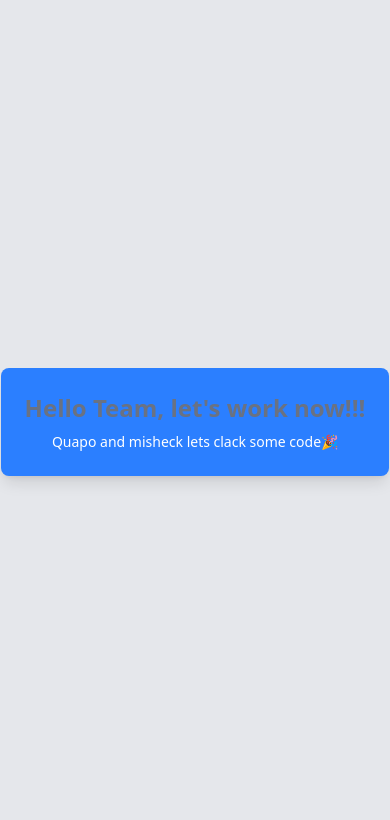
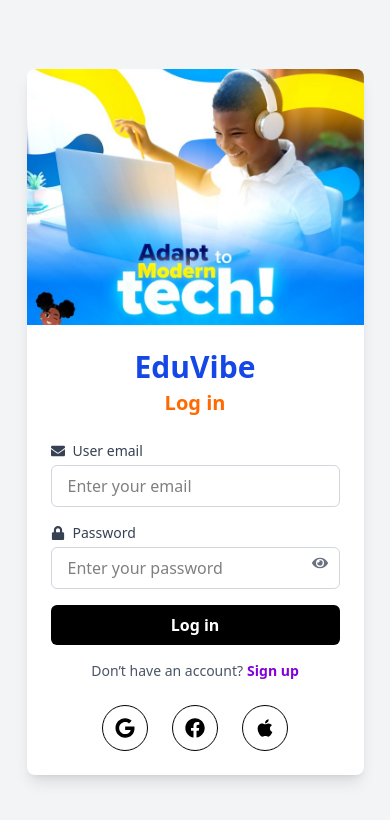
Before and after one commit to lusungu-skillset/EduVibe, a React (Vite) app in the folder eduvibe/: page / in a window 390 px wide. Shown: the top 820 px of the page. Built offline with nearby package versions, Linux system fonts and the light colour scheme.

Commit message:
Make login page responsive for all devices

```diff
--- a/eduvibe/src/App.jsx
+++ b/eduvibe/src/App.jsx
@@ -1,12 +1,10 @@
-import './index.css';
+import React from "react";
+import Login from "./components/loginpage";
 
 function App() {
   return (
-    <div className="min-h-screen flex items-center justify-center bg-gray-200">
-      <div className="bg-blue-500 text-white p-6 rounded-lg shadow-lg text-center">
-        <h1 className="text-2xl font-bold mb-2 text-gray-500">Hello Team, let's work now!!!</h1>
-        <p className="text-sm">Quapo and misheck lets clack some code🎉</p>
-      </div>
+    <div className="min-h-screen bg-gray-100 flex items-center justify-center">
+      <Login />
     </div>
   );
 }
--- a/eduvibe/src/components/loginpage.jsx
+++ b/eduvibe/src/components/loginpage.jsx
@@ -0,0 +1,88 @@
+import React from "react";
+import flyerImage from "../assets/eduvibe.jpeg";
+import { FaGoogle, FaApple, FaEye, FaEnvelope, FaLock, FaFacebook } from "react-icons/fa";
+
+const Login = () => {
+  return (
+    <div className="min-h-screen flex items-center justify-center bg-gray-100 px-4 py-6">
+      <div className="flex flex-col md:flex-row w-full max-w-5xl bg-white rounded-lg shadow-lg overflow-hidden">
+        {/* Left Image Section */}
+        <div className="w-full md:w-1/2">
+          <img
+            src={flyerImage}
+            alt="Education"
+            className="w-full h-64 md:h-full object-cover"
+          />
+        </div>
+
+        {/* Right Login Form */}
+        <div className="w-full md:w-1/2 p-6 md:p-8">
+          <h2 className="text-3xl font-bold text-center text-blue-700 mb-1">EduVibe</h2>
+          <h3 className="text-xl text-center text-orange-500 font-semibold mb-6">Log in</h3>
+
+          <form>
+            {/* Email */}
+            <div className="mb-4">
+              <label className="block text-sm font-medium text-gray-700 flex items-center">
+                <FaEnvelope className="mr-2" />
+                User email
+              </label>
+              <input
+                type="email"
+                className="w-full mt-1 px-4 py-2 border border-gray-300 rounded-md focus:outline-none focus:ring-2 focus:ring-blue-400"
+                placeholder="Enter your email"
+              />
+            </div>
+
+            {/* Password */}
+            <div className="mb-4">
+              <label className="block text-sm font-medium text-gray-700 flex items-center">
+                <FaLock className="mr-2" />
+                Password
+              </label>
+              <div className="relative">
+                <input
+                  type="password"
+                  className="w-full mt-1 px-4 py-2 border border-gray-300 rounded-md focus:outline-none focus:ring-2 focus:ring-blue-400 pr-10"
+                  placeholder="Enter your password"
+                />
+                <FaEye className="absolute top-3 right-3 text-gray-500 cursor-pointer" />
+              </div>
+            </div>
+
+            {/* Login Button */}
+            <button
+              type="submit"
+              className="w-full bg-black text-white py-2 rounded-md font-semibold hover:bg-gray-800 transition"
+            >
+              Log in
+            </button>
+
+            {/* Signup Link */}
+            <p className="mt-4 text-center text-sm text-gray-600">
+              Don’t have an account?
+              <span className="text-purple-700 font-semibold ml-1 cursor-pointer hover:underline">
+                Sign up
+              </span>
+            </p>
+          </form>
+
+          {/* Social Buttons */}
+          <div className="mt-6 flex justify-center space-x-6">
+            <button className="p-3 border rounded-full hover:bg-gray-100 transition">
+              <FaGoogle size={20} />
+            </button>
+            <button className="p-3 border rounded-full hover:bg-gray-100 transition">
+              <FaFacebook size={20} />
+            </button>
+            <button className="p-3 border rounded-full hover:bg-gray-100 transition">
+              <FaApple size={20} />
+            </button>
+          </div>
+        </div>
+      </div>
+    </div>
+  );
+};
+
+export default Login;
```
Also changed, not shown: eduvibe/package.json (+5 -3 lines), eduvibe/src/assets/eduvibe.jpeg (added), 1 other file (tests, documents, lock files or other folders).
